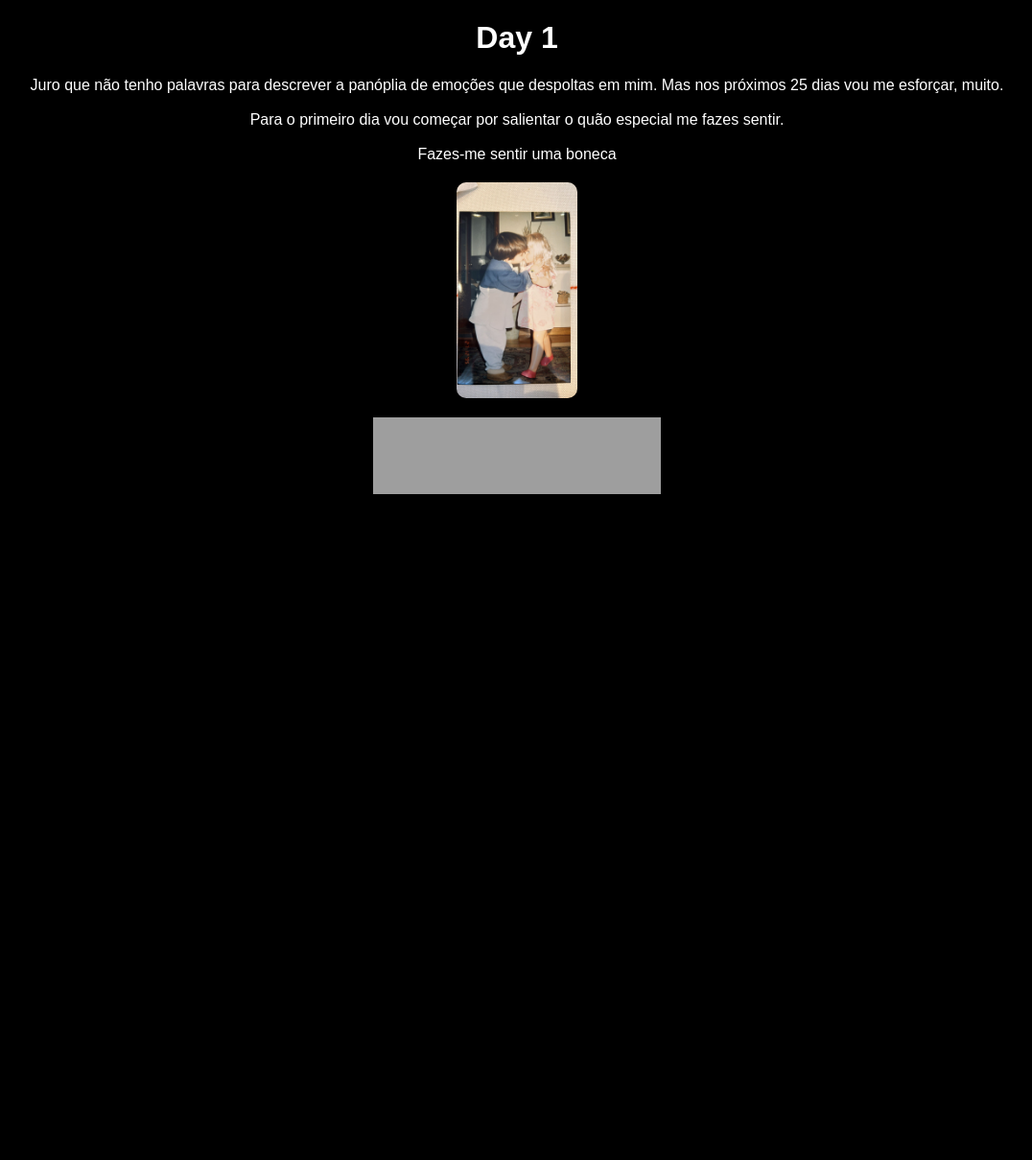
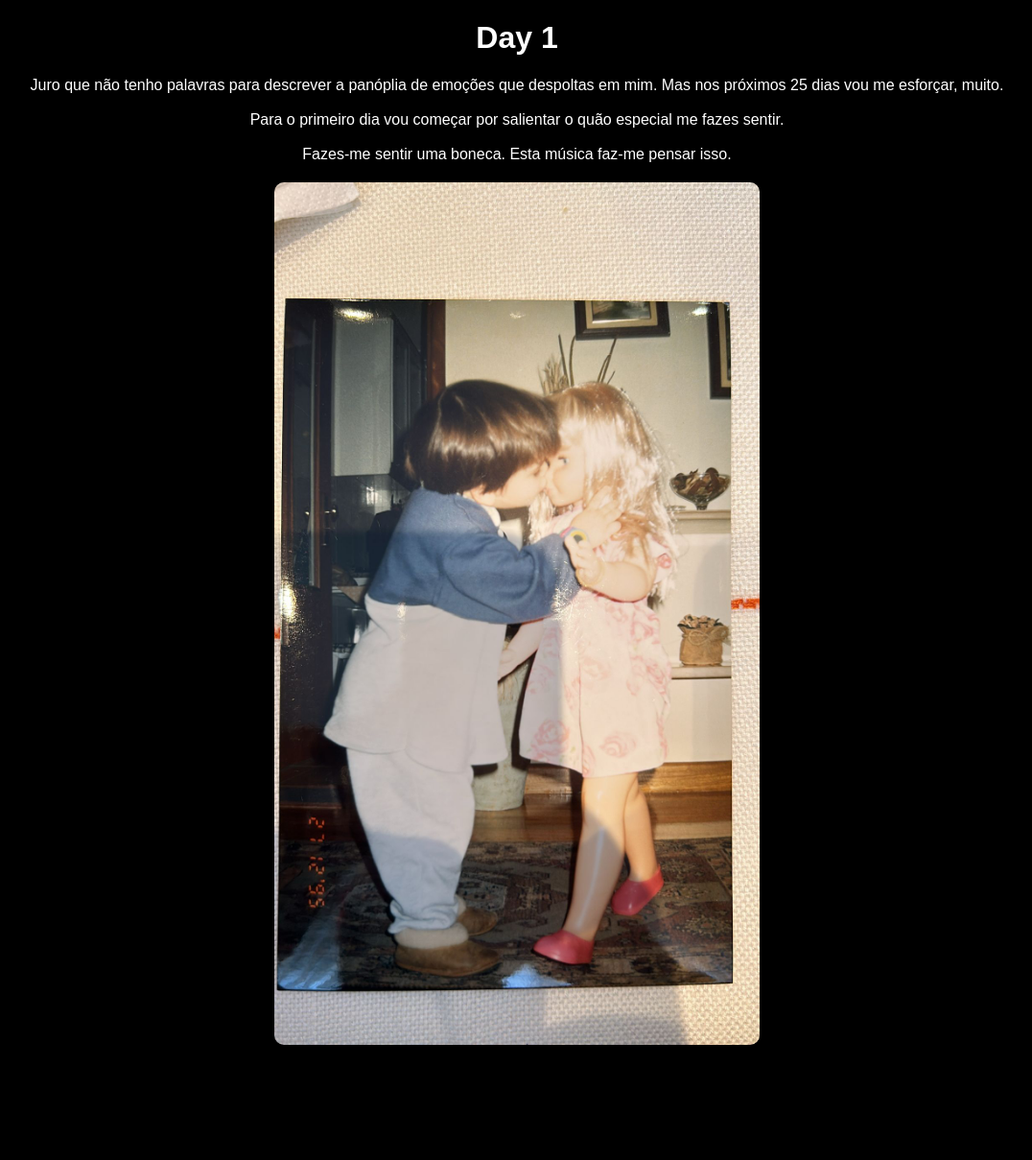
Before and after one commit to CatarinaBranco/AdventCalendar, a Flask app: page /day/1 in a window 1280 px wide. Shown: the whole page at 96% size, without its empty margins (101-1177 px from the left). Before the commit the page ends 515 px from the top, so only its background shows below. Run offline with Flask 3, Linux system fonts and the light colour scheme; grey boxes are pictures that could not be loaded.

Commit message:
update_day9

```diff
--- a/app.py
+++ b/app.py
@@ -7,21 +7,61 @@
 
 # content per day
 DAILY_MESSAGES = {
+    # head over feet. doll picture
     1: {
-        "message": "Juro que não tenho palavras para descrever a panóplia de emoções que despoltas em mim. Mas nos próximos 25 dias vou me esforçar, muito.<br> <br>Para o primeiro dia vou começar por salientar o quão especial me fazes sentir.<br><br> Fazes-me sentir uma boneca",
+        "message": "Juro que não tenho palavras para descrever a panóplia de emoções que despoltas em mim. Mas nos próximos 25 dias vou me esforçar, muito.<br> <br>Para o primeiro dia vou começar por salientar o quão especial me fazes sentir.<br><br> Fazes-me sentir uma boneca. Esta música faz-me pensar isso.",
         "music_link": "https://open.spotify.com/embed/track/735rjks7kQgWCjTQlIHMuH?utm_source=generator",  # Replace with a valid YouTube embed link
         "image": "pictures/day1.jpg"
     },
+    # closing time. Amarante's picture
     2: {
         "message": "Foste a maior surpresa da minha vida<br>Não esperava que alguém fosse aparecer na minha vida assim <br>Alguém que me faz tão feliz<br>Alguém em quem eu acredito tanto <br>Continuas a ser uma surpresa todos os dias",
         "music_link": "https://open.spotify.com/embed/track/1A5V1sxyCLpKJezp75tUXn?utm_source=generator",  # Replace with another video
         "image": "pictures/day2.jpg"
     },
+    # Let's do it.
     3: {
-        "message": "O teu olhar enche-me o coração",
-        "music_link": "https://open.spotify.com/embed/track/1OhctVvuAU8kVCtzDWsCTj?utm_source=generator",  # Replace with another video
-        "image": "videos/day24.mp4"
+        "message": "Antes, quando ouvia esta música deixava-me a pensar se devia deixar andar ou não <br> Escolhi bem ",
+        "music_link": "https://open.spotify.com/embed/track/4Od7rEL8ehrcRr38g86OMm?utm_source=generator",  # Replace with another video
+        "image": "pictures/xxx.jpg"
     },
+    # Ought know
+    4: {
+        "message": "Ainda que uma música muito raivosa, faz-me lembrar de ti. Foste tu que ma mostras-te, uma noite no Rodas junto com o Bertinho e o Ricardo",
+        "music_link": "https://open.spotify.com/embed/track/4Od7rEL8ehrcRr38g86OMm?utm_source=generator",  # Replace with another video
+        "image": "pictures/xxx.jpg"
+    },
+    # Make it wit you. Bed
+    5: {
+        "message": "Ao nível do sexo, não podia ser melhor Rui. Sinto-me sempre desejada. Dás-me tesão.",
+        "music_link": "https://open.spotify.com/embed/track/6GyDY0yE47rfk8pcuKhioh?utm_source=generator",  # Replace with another video
+        "image": "pictures/day5.jpg"
+    },
+    # Fly way from here
+    6: {
+        "message": "Ouvia mutio esta música há uns anos. Eu não tenho uma favorita, mas gostava muito desta",
+        "music_link": "https://open.spotify.com/embed/track/1OxcIUqVmVYxT6427tbhDW?utm_source=generator",  # Replace with another video
+        "image": "pictures/day6.jpg"
+    },
+    # stuck in the middle with you
+    7: {
+        "message": "",
+        "music_link": "",
+        "image": "pictures/day7.jpg"
+    },
+    # What's in your mind
+    8: {
+        "message": "No jantar de Natal de 2023 eu dei-te boleia. Tu ias à frente. Estava a tocar a minha playlist, e quando esta música começou tu cantaste o 'STOP'",
+        "music_link": "",
+        "image": "pictures/day8.jpg"
+    },
+    # Bad to the bone
+    9: {
+        "message": "Eu derreto mesmo, como o Olaf. <br> Não quis colocar aqui a outra entre mudas de roupa, mas era essa que eu queria",
+        "music_link": "https://open.spotify.com/embed/track/6s0NHplywwr1IjnQpUpWJk?utm_source=generator",
+        "image": "pictures/day9.jpg"
+    },
+
     24: {
         "message": "O teu olhar enche-me o coração",
         "music_link": "https://open.spotify.com/embed/track/1OhctVvuAU8kVCtzDWsCTj?utm_source=generator",  # Replace with another video
@@ -31,7 +71,6 @@
         "message": "Os dois sabemos que nestas coisas toda a gente acha que vai durar para sempre <br> Eu nao sei se vamos durar para sempre <br> Mas sei que quero que este conto de fadas tardio nunca acabe <br> Bom Natal meu fidalguinho",
         "music_link": "https://open.spotify.com/embed/track/0QTCTu0CXv4X1JEE4gNpGv?utm_source=generator",  # Replace with another video
         "image": "pictures/xxx.jpg",
-
         "message2": "You and me been catching on <br> Like a wildfire",
     }
     # Continue adding links for each day up to 25
--- a/static/style.css
+++ b/static/style.css
@@ -68,7 +68,7 @@
 }
 
 .day-image {
-    max-width: 10%;   /* Limit the image width */
+    max-width: 40%;   /* Limit the image width */
     height: auto;     /* Maintain aspect ratio */
     margin: 20px 0;   /* Add spacing around the image */
     border-radius: 10px; /* Optional: rounded corners */
@@ -108,7 +108,7 @@
 
 .message2 {
     font-family: 'Satisfy', cursive;    /* Change the font to Georgia, or any preferred font */
-    font-size: 2.5em;                 /* Adjust font size */
+    font-size: 2em;                 /* Adjust font size */
     color: #555555;                   /* Set a custom color */
     font-style: italic;               /* Make the text italic */
     margin-top: 20px;                 /* Add space above the second message */
--- a/templates/day.html
+++ b/templates/day.html
@@ -5,7 +5,7 @@
     <meta name="viewport" content="width=device-width, initial-scale=1.0">
     <title>Day {{ day }}</title>
     <link rel="stylesheet" href="{{ url_for('static', filename='style.css') }}">
-    <link href="https://fonts.googleapis.com/css2?family=Dancing+Script&display=swap" rel="stylesheet">
+    <link href="https://fonts.googleapis.com/css2?family=Satisfy&display=swap" rel="stylesheet">
 </head>
 <body class="day-page">
     <h1>Day {{ day }}</h1>
```
Also changed, not shown: static/pictures/WhatsApp Image 2024-11-05 at 21.30.33 (4).jpeg (deleted), static/pictures/day5.jpg (renamed from static/pictures/WhatsApp Image 2024-11-05 at 21.30.19 (1).jpeg), static/pictures/day9.jpg (renamed from static/pictures/WhatsApp Image 2024-11-05 at 21.30.32 (1).jpeg).
